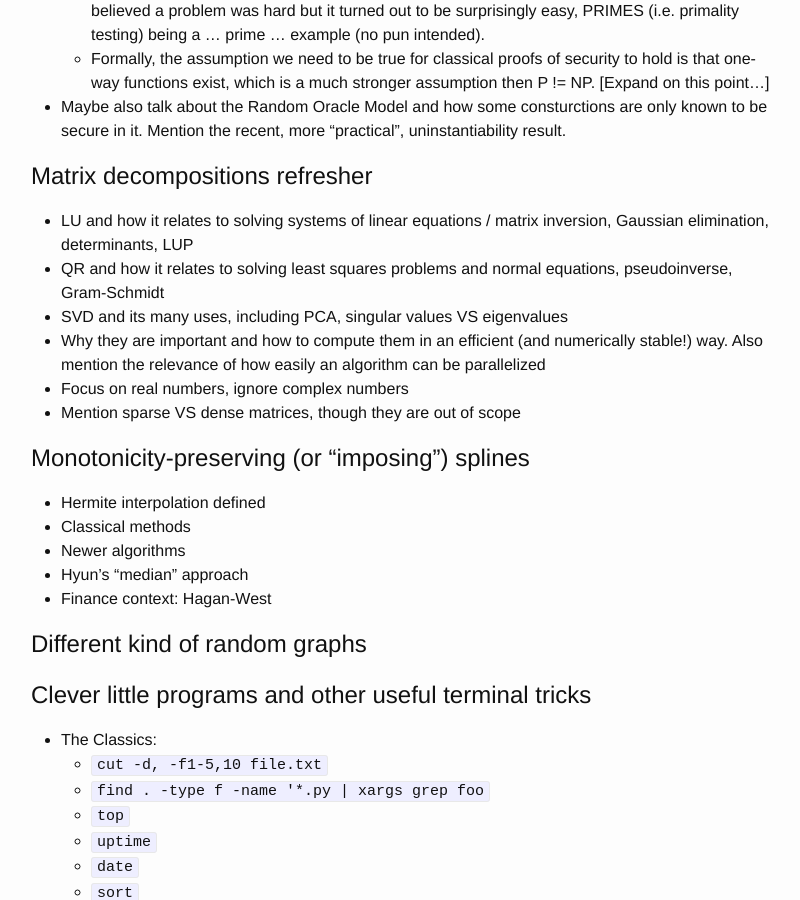
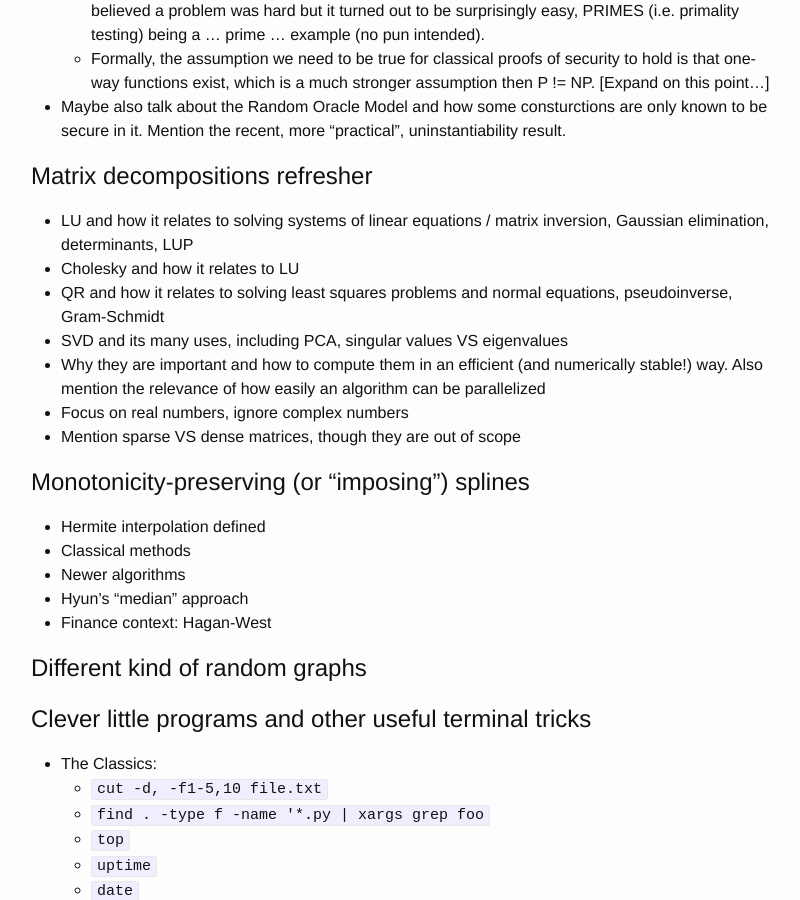
Before and after one commit to vglazer/vglazer.github.io, a Jekyll site: the page built from _posts/2025-08-14-post-ideas.md, in a window 1280 px wide and 900 px high, scrolled down 927 px. Shown: the whole window, without its empty margins (239-1039 px from the left). Built offline with Jekyll 4.4.1, drawn with Linux system fonts in a browser that asks for light colours; nearby versions of some CDN libraries.

Commit message:
Latest draft

```diff
--- a/_posts/2025-08-14-post-ideas.md
+++ b/_posts/2025-08-14-post-ideas.md
@@ -17,6 +17,7 @@ categories: linear_algebra linux cryptography random_oracle_model
 
 # Matrix decompositions refresher
 - LU and how it relates to solving systems of linear equations / matrix inversion, Gaussian elimination, determinants, LUP
+- Cholesky and how it relates to LU
 - QR and how it relates to solving least squares problems and normal equations, pseudoinverse, Gram-Schmidt
 - SVD and its many uses, including PCA, singular values VS eigenvalues
 - Why they are important and how to compute them in an efficient (and numerically stable!) way. Also mention the relevance of how easily an algorithm can be parallelized
```
